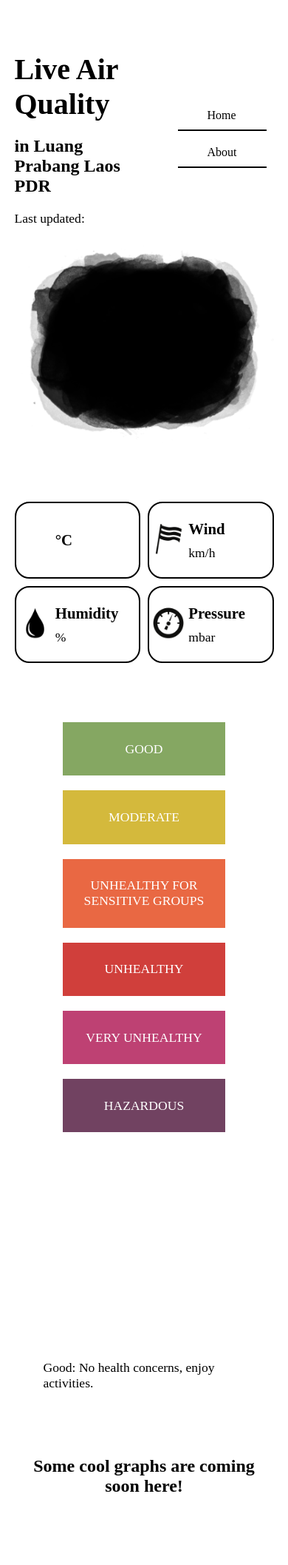
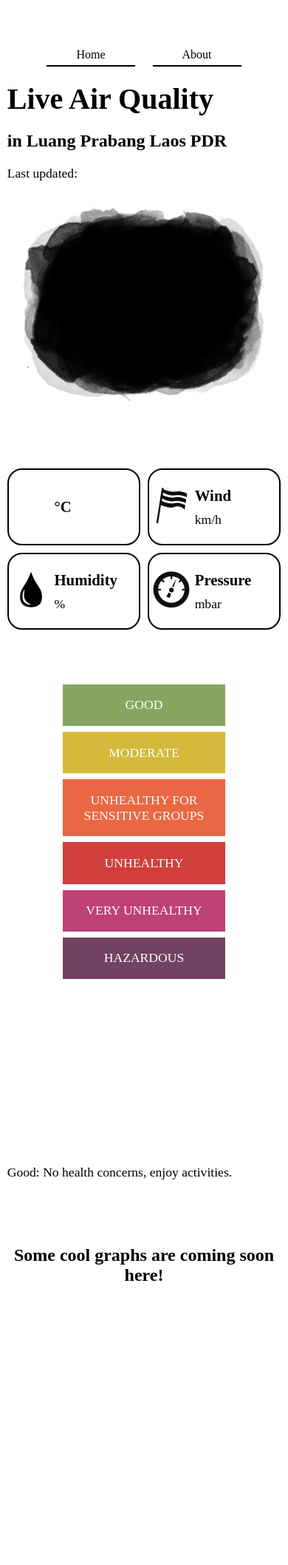
Before and after one commit to bbilly1/aqi_monitor, a PHP site: page / in a window 390 px wide. Shown: the whole page at 74% size. After the commit the page ends 1731 px from the top, so only its background shows below. Run offline with PHP 8.4, Linux system fonts and the light colour scheme; some web fonts are replaced.

Commit message:
some marginal mobile UI improvements

```diff
--- a/frontend/nginx/css/style.css
+++ b/frontend/nginx/css/style.css
@@ -110,7 +110,8 @@ a {
 }
 
 .aqi_box h2 {
-    font-size: 2em;
+    font-family: Rubik-Light;
+    font-size: 1.8em;
     margin: 0;
 }
 
@@ -133,7 +134,7 @@ a {
 }
 
 .weather_icon {
-    width: 25%;
+    width: 50px;
     padding: 10px;
     position: absolute;
     top: 50%;
@@ -141,7 +142,7 @@ a {
 }
 
 .weather_icon img {
-    width: 60px;
+    width: 100%;
 }
 
 .weather_text {
@@ -184,7 +185,7 @@ a {
 
 .desc_item {
     padding: 8px 10px;
-    margin: 10px;
+    margin: 4px;
     color: #fff;
     text-align: center;
     width: 200px;
@@ -216,6 +217,9 @@ a {
     background-color: #714261;
 }
 
+.category_icon {
+    padding: 30px;
+}
 .category_icon img {
     width: 100%;
 }
@@ -226,7 +230,8 @@ a {
 
 .desc_item.active {
     transform: scale(1.2);
-    font-size: 1.2em;
+    font-size: 1.1em;
+    margin: 15px;
     box-shadow: darkgray 5px 5px;
     font-weight: bold;
 }
@@ -294,11 +299,28 @@ a {
     h1 {
         font-size: 2.5em;
     }
+    .top_content {
+        flex-direction: column-reverse;
+    }
+    .content {
+        width: 95%;
+    }
+    .nav {
+        flex-wrap: nowrap;
+    }
+    .nav li {
+        display: inline-flex;
+        padding: 5px 40px;
+    }
+    .nav ul {
+        margin: 10px auto 10px auto;
+        padding: 0;
+    }
     .title h1 {
         margin: 0;
     }
     .title {
-        padding: 30px 0 0 0;
+        padding: 0;
     }
     .aqi_box {
         width: 85%;
@@ -322,7 +344,7 @@ a {
         width: 100%;
     }
     .weather_text {
-        left: 32%;
+        left: 35%;
     }
     .weather_text h3 {
         font-size: 1.2;
@@ -330,4 +352,10 @@ a {
     .desc_content {
         display: block;
     }
+    .desc_item {
+        padding: 0 10px;
+    }
+    .category_icon {
+        padding: 0 20%;
+    }
 }
```
